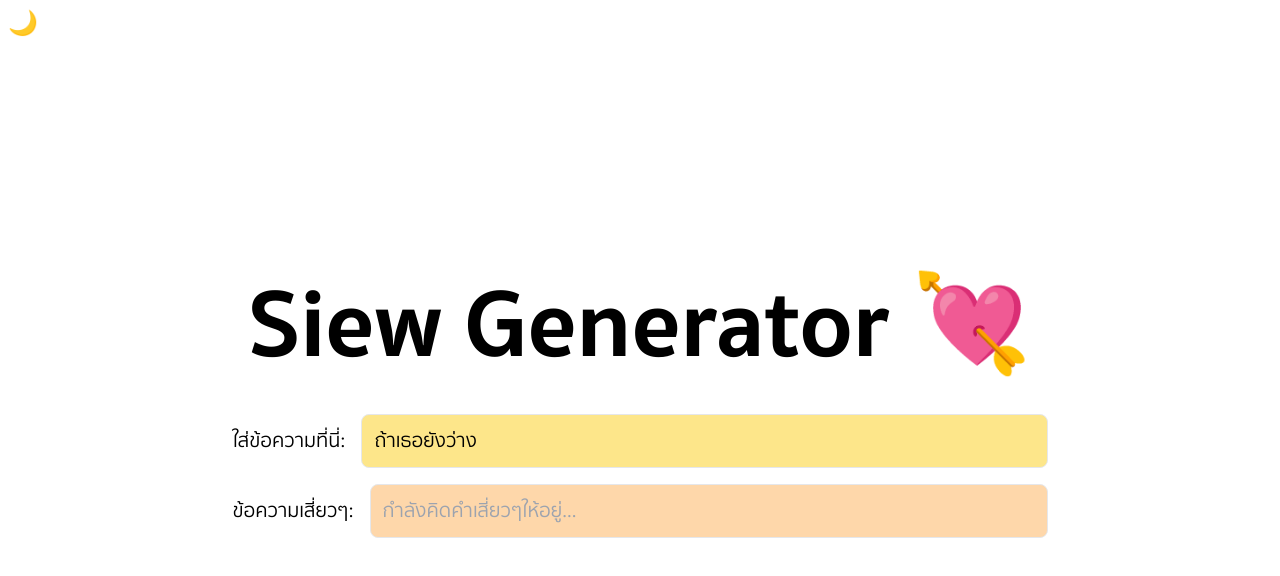
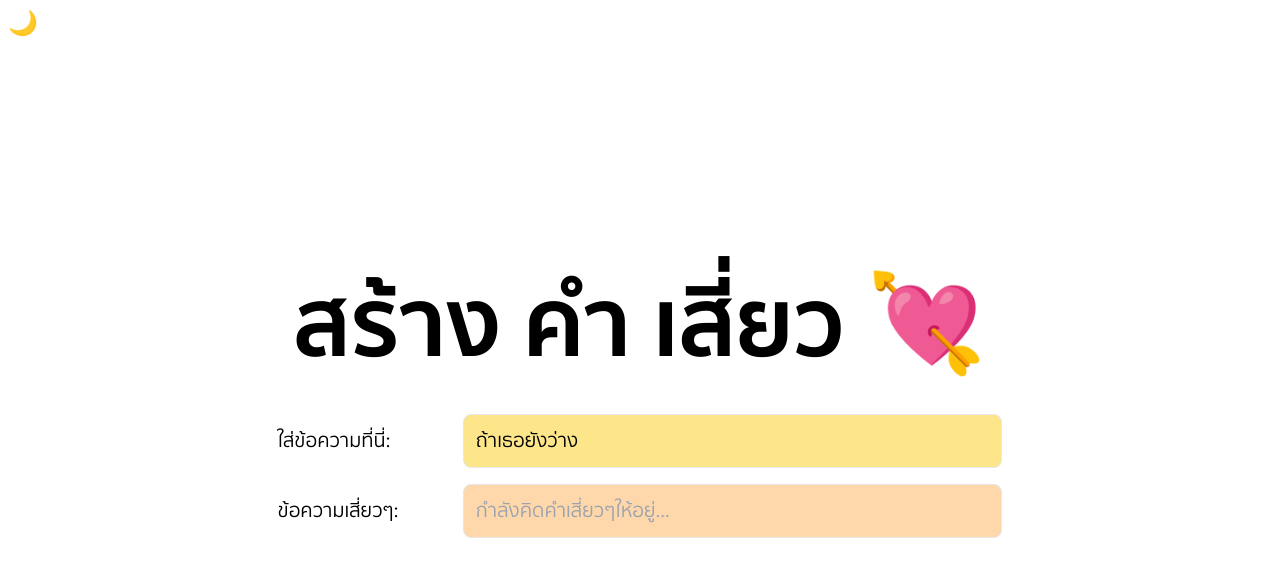
Before and after one commit to bossoq/siew-generator, a React (Create React App) app: page / in a window 1280 px wide. Shown: the top 576 px of the page. Built offline with nearby package versions, Linux system fonts and the light colour scheme; no server answers.

Commit message:
Adjust layout

```diff
--- a/src/App.tsx
+++ b/src/App.tsx
@@ -39,7 +39,6 @@ const App = () => {
     if (text !== reqtext) {
       setReqText(text)
       axios.post('/api/generate', { text: text }).then((res) => {
-        console.log({ ...res.data })
         setRespText(res.data.respText)
       })
     }
@@ -61,34 +60,34 @@ const App = () => {
   return (
     <>
       <div className="grid h-screen place-items-center bg-white dark:bg-black">
-        <div>
+        <div className="m-4">
           <div className="flex flex-col justify-center gap-6">
             <div className="md:text-8xl text-6xl m-4 text-center font-bold">
               <p className="inline-block text-black dark:text-white">
-                Siew Generator 💘
+                สร้าง คำ เสี่ยว 💘
               </p>
             </div>
             <div className="flex flex-col gap-4">
-              <div className="flex flex-row gap-4 items-center">
+              <div className="grid grid-cols-4 gap-4 items-center">
                 <span className="text-black dark:text-white md:text-xl text-lg">
                   ใส่ข้อความที่นี่:{' '}
                 </span>
                 <input
                   type={'text'}
-                  className="md:text-xl text-lg flex-grow border border-grey-500 bg-amber-200 rounded-lg p-3"
+                  className="md:text-xl text-lg col-span-3 border border-grey-500 bg-amber-200 rounded-lg p-3"
                   placeholder={'ใส่คำเสี่ยวๆ ที่นี่'}
                   value={text}
                   onChange={handleChange}
                 ></input>
               </div>
-              <div className="flex flex-row gap-4 items-center">
+              <div className="grid grid-cols-4 gap-4 items-center">
                 <span className="text-black dark:text-white md:text-xl text-lg">
                   ข้อความเสี่ยวๆ:{' '}
                 </span>
                 <input
                   type={'text'}
                   disabled
-                  className="md:text-xl text-lg flex-grow border border-grey-500 bg-orange-200 rounded-lg p-3"
+                  className="md:text-xl text-lg col-span-3 border border-grey-500 bg-orange-200 rounded-lg p-3"
                   placeholder={'กำลังคิดคำเสี่ยวๆให้อยู่...'}
                   value={respText}
                 ></input>
```
